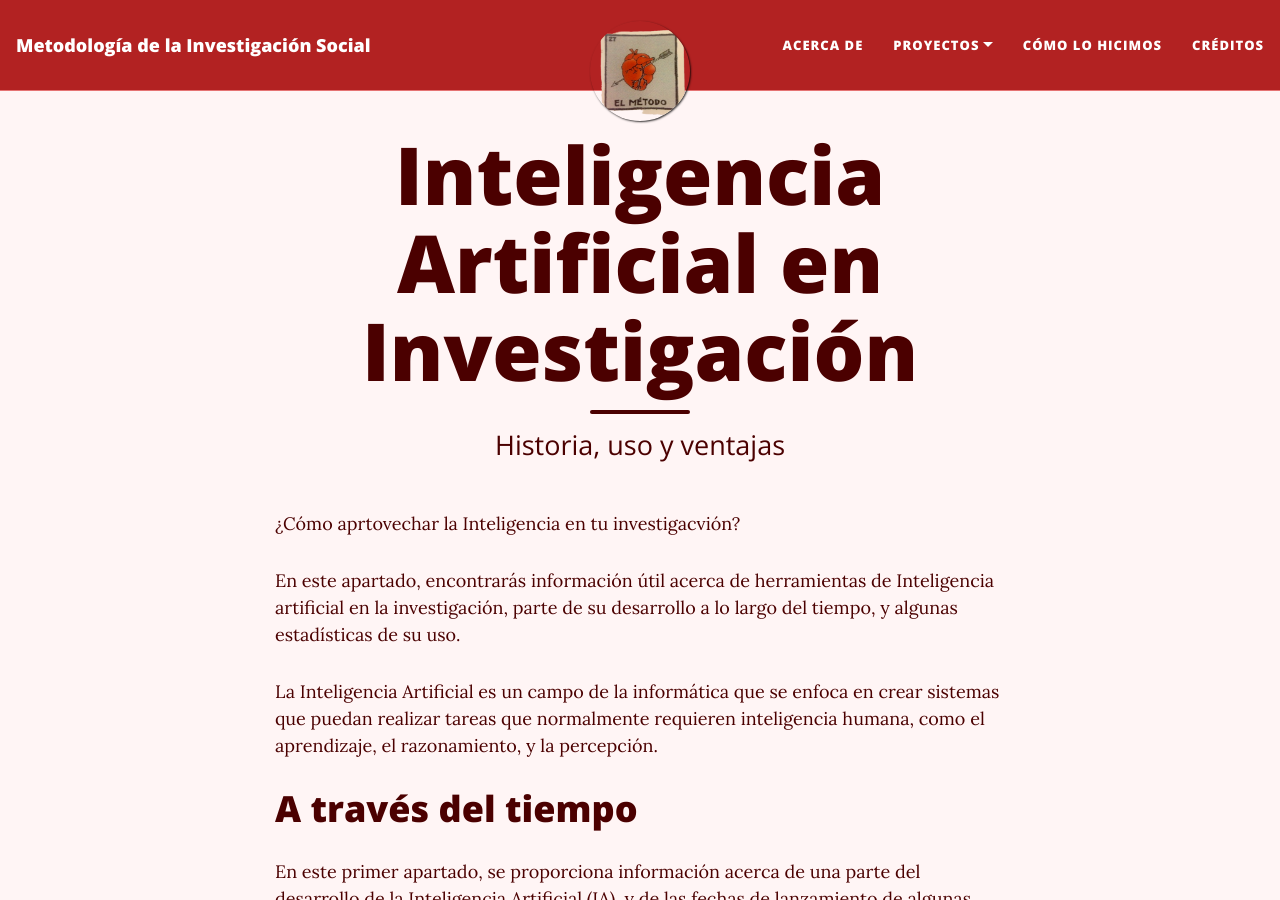
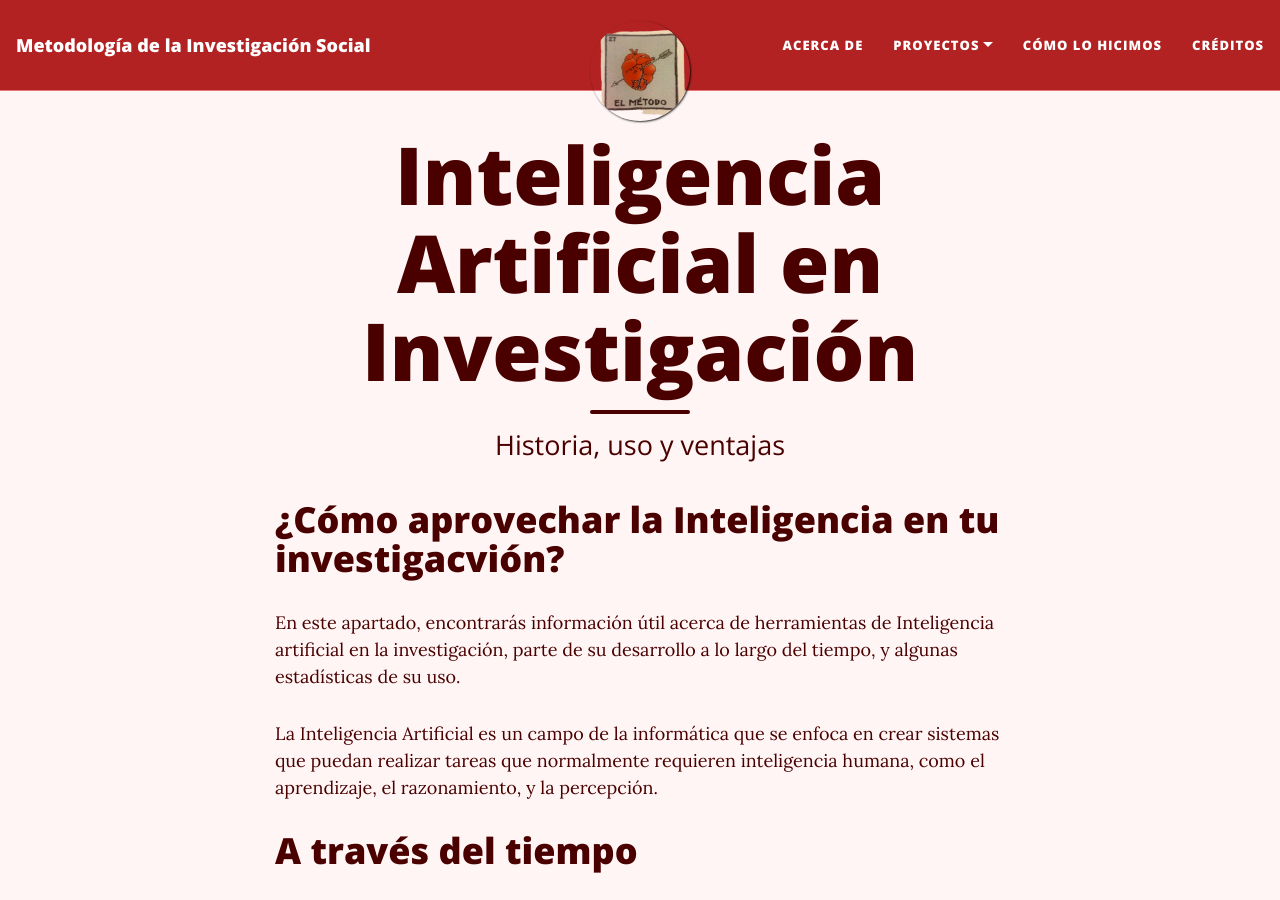
Before and after one commit to rosariorogel/metodologia, a Jekyll site: the page built from _pages/inteligencia-artificial.md, in a window 1280 px wide and 900 px high. Built offline with Jekyll 4.4.1, drawn with Linux system fonts in a browser that asks for light colours; nearby versions of some CDN libraries.

Commit message:
head inteligencia-artificial.md

```diff
--- a/_pages/inteligencia-artificial.md
+++ b/_pages/inteligencia-artificial.md
@@ -5,7 +5,7 @@ subtitle: Historia, uso y ventajas
 permalink: inteligencia-artificial
 ---
 
-¿Cómo aprtovechar la Inteligencia en tu investigacvión?
+# ¿Cómo aprovechar la Inteligencia en tu investigacvión?
 
 En este apartado, encontrarás información útil acerca de herramientas de Inteligencia artificial en la investigación, parte de su desarrollo a lo largo del tiempo, y algunas estadísticas de su uso.
 
```
